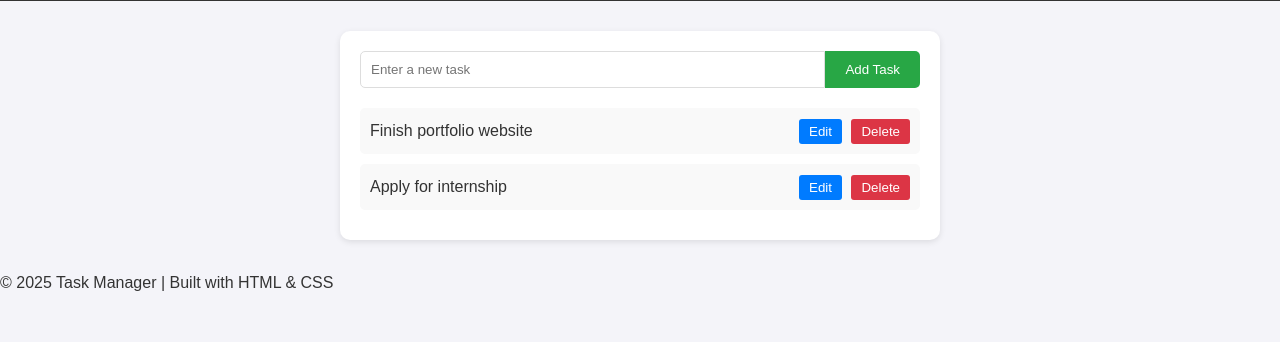
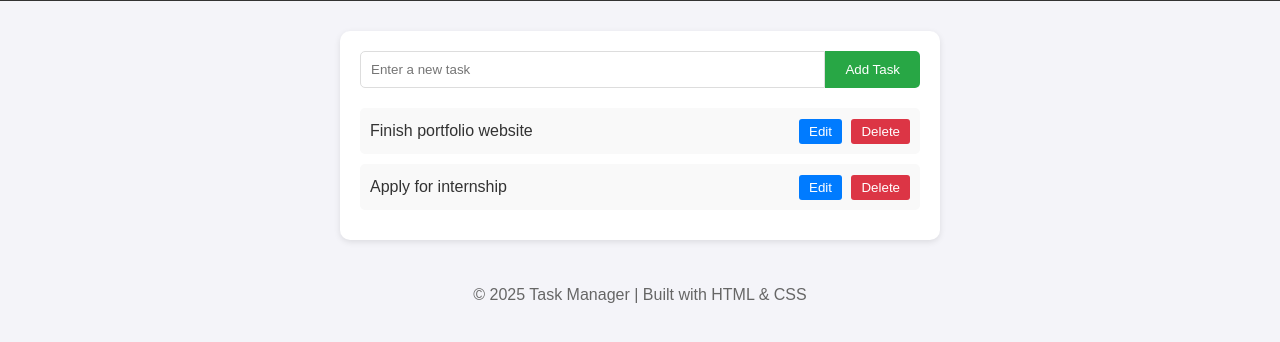
Before and after one commit to safi242/task-manager, a plain HTML site: page index.html in a window 1280 px wide. Shown: the part 80-422 px from the top of the page. Drawn offline with Linux system fonts and the light colour scheme.

Commit message:
Update style.css

```diff
--- a/style.css
+++ b/style.css
@@ -86,4 +86,10 @@ form button:hover {
 .actions button:not(.delete) {
   background: #007bff;
   color: white;
+
 }
+footer {
+  text-align: center;
+  padding: 12px 16px;
+  color: #666;
+}
```
